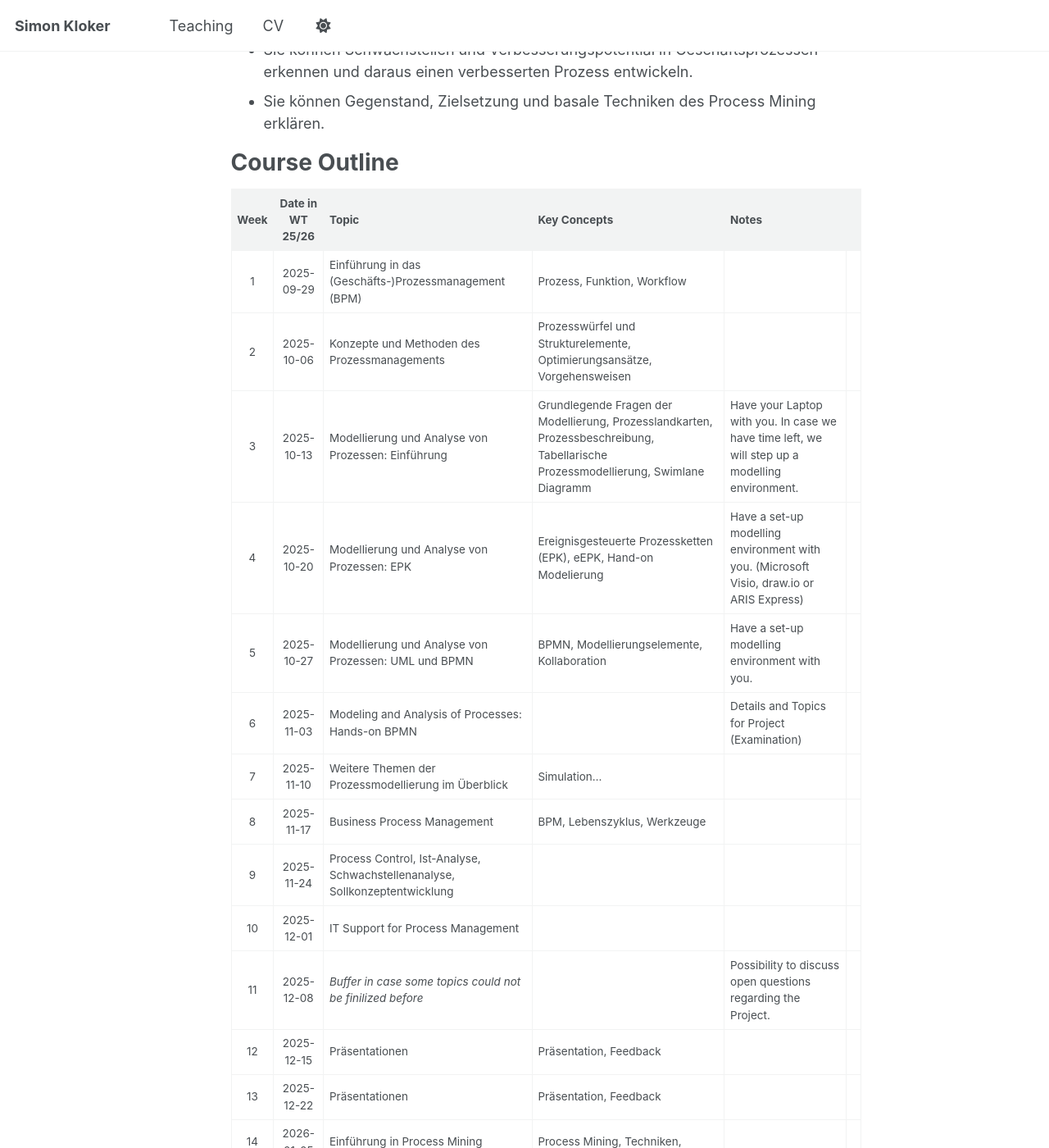
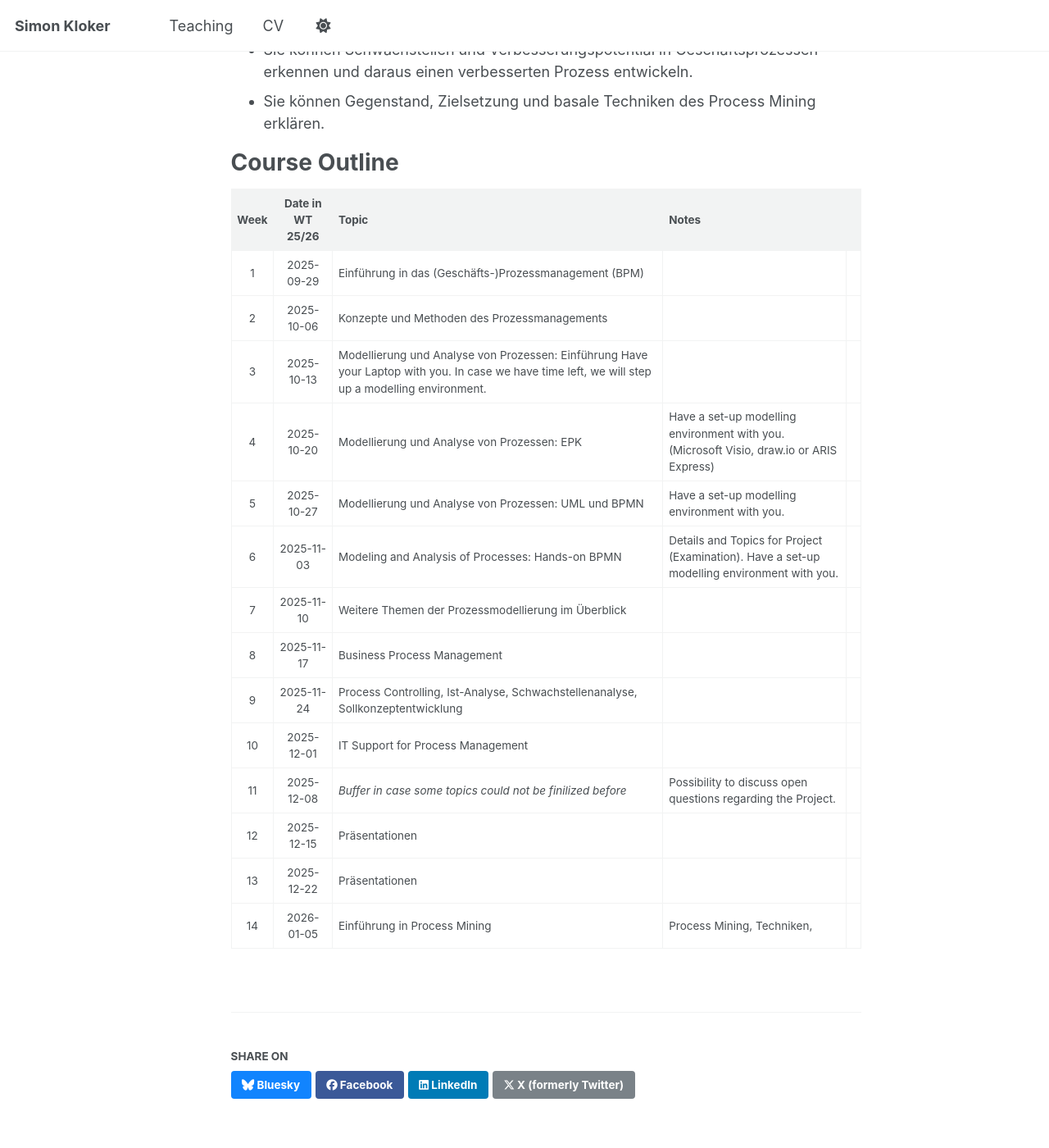
Before and after one commit to simon-kloker/simon-kloker.github.io, a Jekyll site: the page built from _teaching/2025-ws/bwi302/course_outline.md, in a window 1280 px wide and 1400 px high, scrolled down 835 px. Shown: the whole window at 82% size. Built offline with Jekyll 4.4.1, drawn with Linux system fonts in a browser that asks for light colours; a script that is not in the unit is left out.

Commit message:
outline bwi302 adapted

```diff
--- a/_teaching/2025-ws/bwi302/course_outline.md
+++ b/_teaching/2025-ws/bwi302/course_outline.md
@@ -42,19 +42,19 @@ Learning Objectives
 Course Outline
 ======
 
-| Week | Date in WT 25/26 | Topic | Key Concepts | Notes |
+| Week | Date in WT 25/26 | Topic | Notes |
 |:-----:|:------------:|:-----------------------------------------------|:-----------------------------------------------|:-----------------------------------------------|
-| 1 | 2025-09-29 | Einführung in das (Geschäfts-)Prozessmanagement (BPM) | Prozess, Funktion, Workflow |  |
-| 2 | 2025-10-06 | Konzepte und Methoden des Prozessmanagements | Prozesswürfel und Strukturelemente, Optimierungsansätze, Vorgehensweisen |  |
-| 3 | 2025-10-13 | Modellierung und Analyse von Prozessen: Einführung  | Grundlegende Fragen der Modellierung, Prozesslandkarten, Prozessbeschreibung, Tabellarische Prozessmodellierung, Swimlane Diagramm | Have your Laptop with you. In case we have time left, we will step up a modelling environment. |
-| 4 | 2025-10-20 | Modellierung und Analyse von Prozessen: EPK | Ereignisgesteuerte Prozessketten (EPK), eEPK, Hand-on Modelierung | Have a set-up modelling environment with you. (Microsoft Visio, draw.io or ARIS Express) |
-| 5 | 2025-10-27 | Modellierung und Analyse von Prozessen: UML und BPMN | BPMN, Modellierungselemente, Kollaboration | Have a set-up modelling environment with you. |
-| 6 | 2025-11-03 | Modeling and Analysis of Processes: Hands-on BPMN |  | Details and Topics for Project (Examination) |
-| 7 | 2025-11-10 | Weitere Themen der Prozessmodellierung im Überblick | Simulation... |  |
-| 8 | 2025-11-17 | Business Process Management | BPM, Lebenszyklus, Werkzeuge |  |
-| 9 | 2025-11-24 | Process Control, Ist-Analyse, Schwachstellenanalyse, Sollkonzeptentwicklung | | |
-| 10 | 2025-12-01 | IT Support for Process Management |  |  |
-| 11 | 2025-12-08 | *Buffer in case some topics could not be finilized before* |  | Possibility to discuss open questions regarding the Project. |
-| 12 | 2025-12-15 | Präsentationen | Präsentation, Feedback | |
-| 13 | 2025-12-22 | Präsentationen | Präsentation, Feedback | |
-| 14 | 2026-01-05 | Einführung in Process Mining | Process Mining, Techniken, | ||
+| 1 | 2025-09-29 | Einführung in das (Geschäfts-)Prozessmanagement (BPM) |
+| 2 | 2025-10-06 | Konzepte und Methoden des Prozessmanagements  |
+| 3 | 2025-10-13 | Modellierung und Analyse von Prozessen: Einführung   Have your Laptop with you. In case we have time left, we will step up a modelling environment. |
+| 4 | 2025-10-20 | Modellierung und Analyse von Prozessen: EPK | Have a set-up modelling environment with you. (Microsoft Visio, draw.io or ARIS Express) |
+| 5 | 2025-10-27 | Modellierung und Analyse von Prozessen: UML und BPMN  | Have a set-up modelling environment with you. |
+| 6 | 2025-11-03 | Modeling and Analysis of Processes: Hands-on BPMN |  Details and Topics for Project (Examination). Have a set-up modelling environment with you. |
+| 7 | 2025-11-10 | Weitere Themen der Prozessmodellierung im Überblick  |  |
+| 8 | 2025-11-17 | Business Process Management  |  |
+| 9 | 2025-11-24 | Process Controlling, Ist-Analyse, Schwachstellenanalyse, Sollkonzeptentwicklung | |
+| 10 | 2025-12-01 | IT Support for Process Management  |  |
+| 11 | 2025-12-08 | *Buffer in case some topics could not be finilized before*  | Possibility to discuss open questions regarding the Project. |
+| 12 | 2025-12-15 | Präsentationen | |
+| 13 | 2025-12-22 | Präsentationen | |
+| 14 | 2026-01-05 | Einführung in Process Mining | Process Mining, Techniken, | |
```
